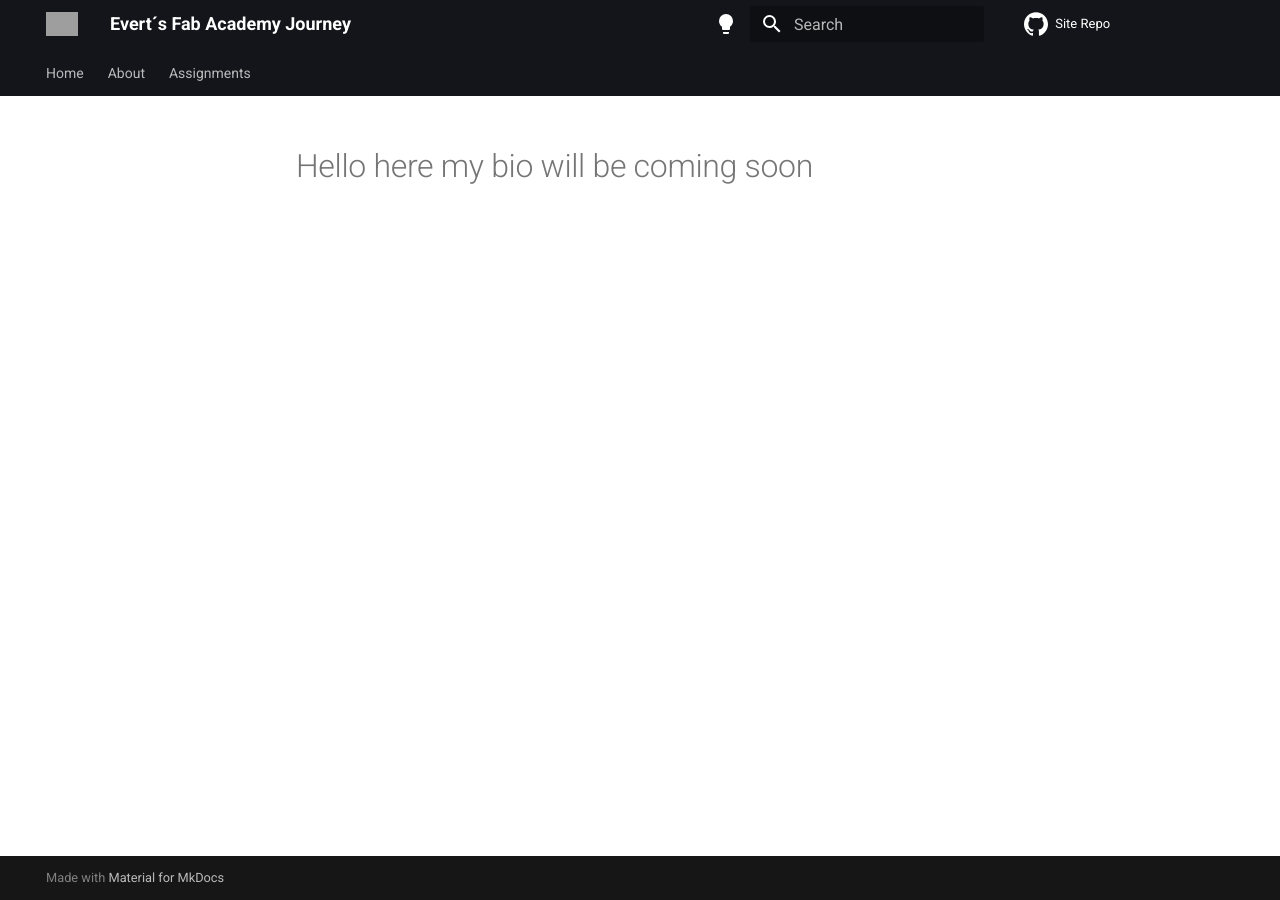
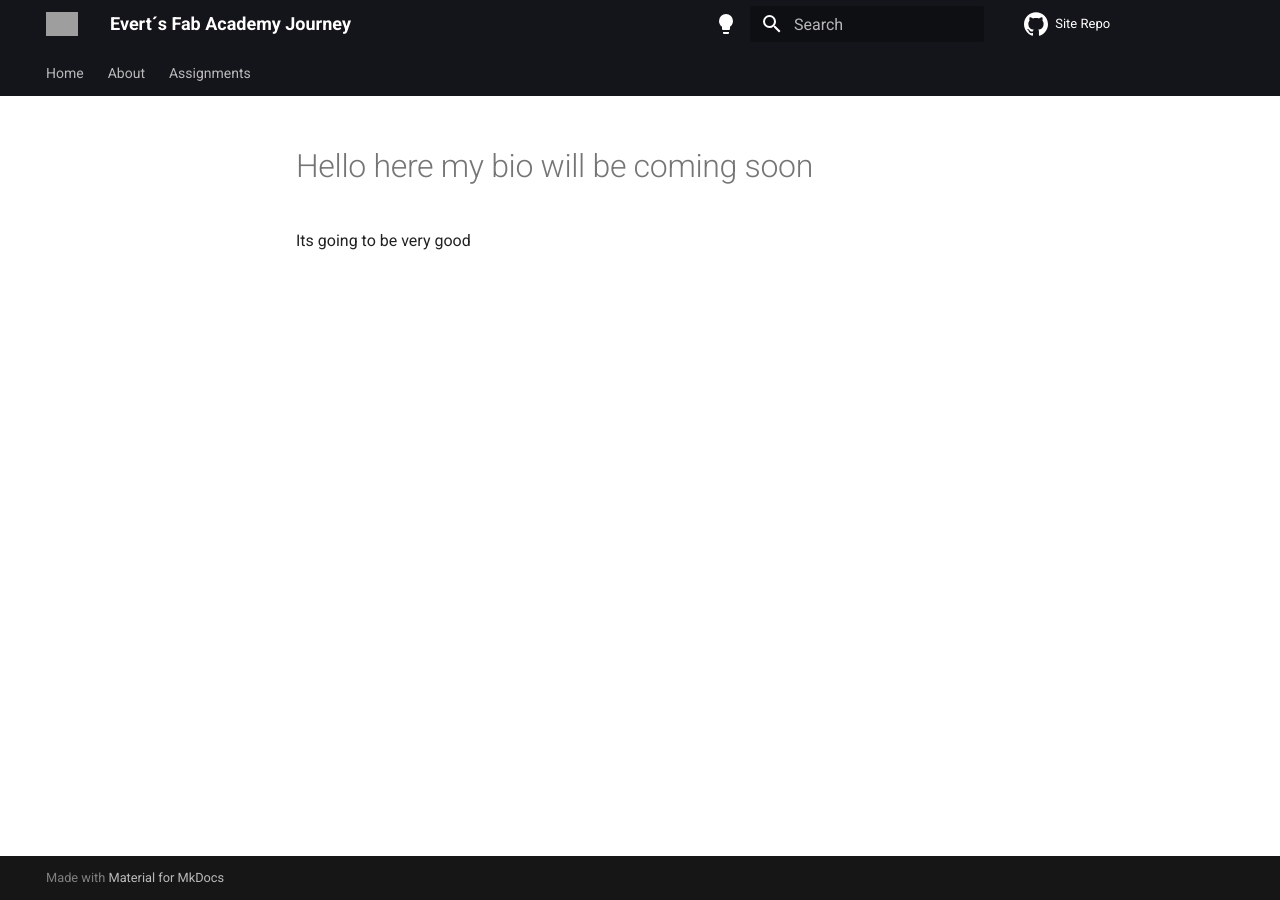
Before and after one commit to Cptstebbi/fabtest, an MkDocs documentation site: the page built from docs/About/bio.md, in a window 1280 px wide. Built offline with MkDocs 1.6.1 and Material for MkDocs 9.7.7, drawn with Linux system fonts in a browser that asks for light colours; comment, search, counter and statistics services are not loaded; grey boxes are pictures that could not be loaded.

Commit message:
Update bio.md

```diff
--- a/docs/About/bio.md
+++ b/docs/About/bio.md
@@ -1 +1,2 @@
 # Hello here my bio will be coming soon
+Its going to be very good
```
